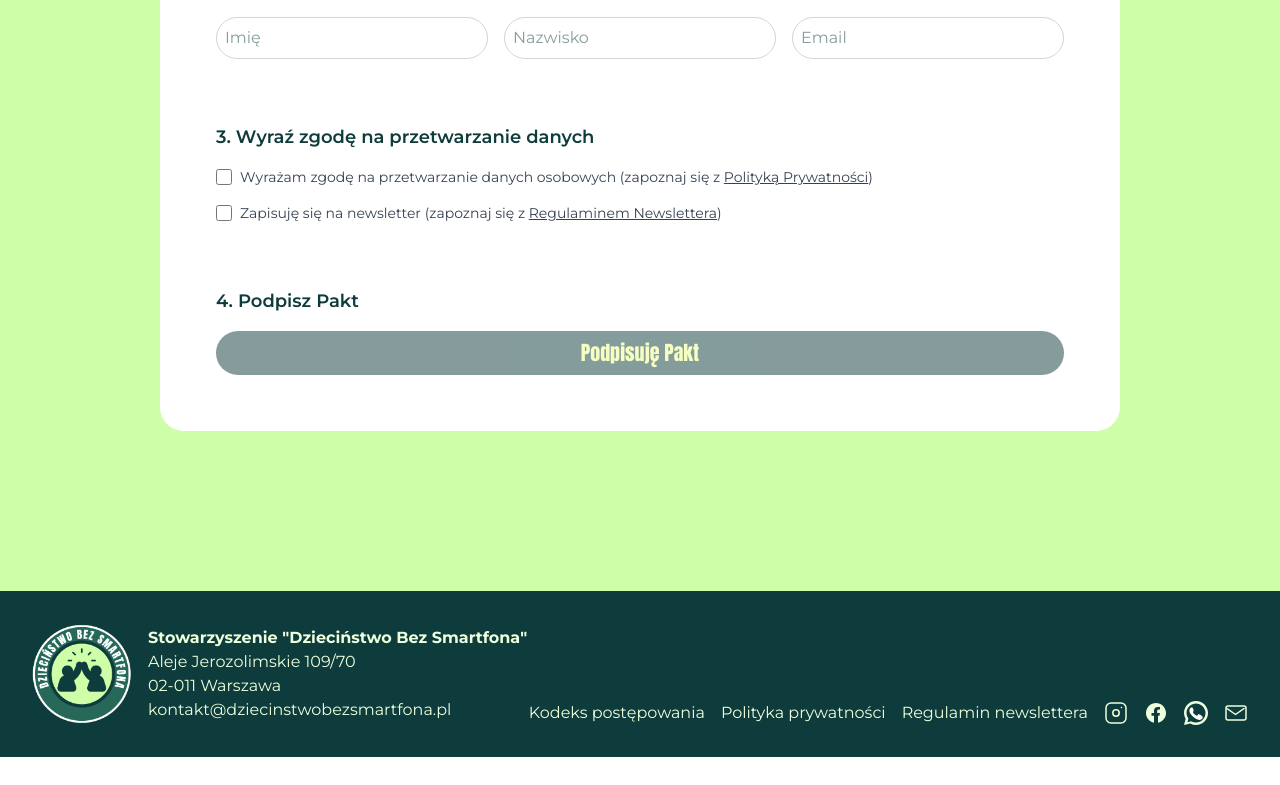
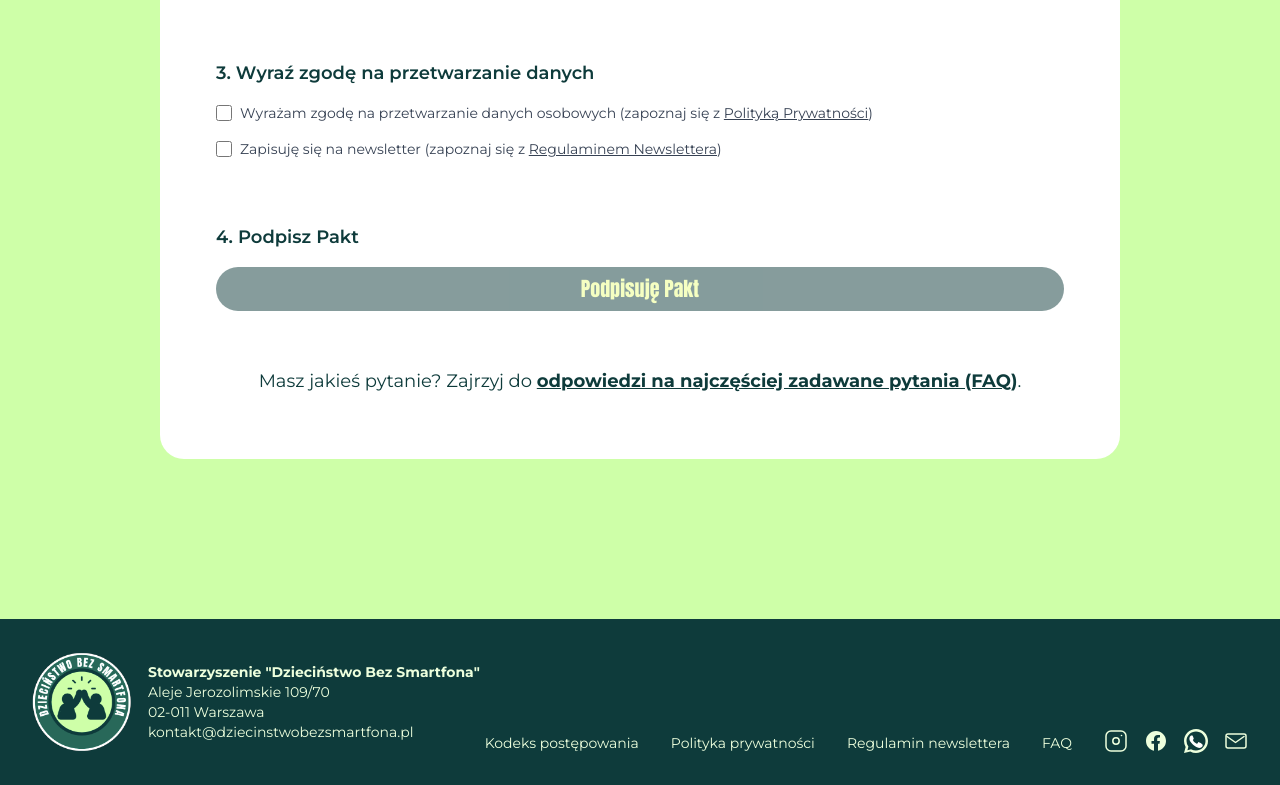
Before and after one commit to dziecinstwobezsmartfona/dbs-strona, a Next.js app: page /podpisz-pakt in a window 1280 px wide. Shown: the part 1322-2107 px from the top of the page. Before the commit the page ends 2079 px from the top, so only its background shows below. Built offline with nearby package versions, Linux system fonts and the light colour scheme; no server answers; a web font is replaced by a local one.

Commit message:
Dodano FAQ

```diff
--- a/app/podpisz-pakt/page.tsx
+++ b/app/podpisz-pakt/page.tsx
@@ -13,10 +13,11 @@ export default function PodpiszPakt() {
                 <p className="text-lg md:text-base xl:text-xl mb-8"><b>Podpisując ten Pakt, dołączasz do rosnącej społeczności rodziców, którzy decydują się poczekać z wręczeniem dziecku smartfona co najmniej do 14. roku życia, a dostępu do mediów społecznościowych do 16. roku życia.</b></p>
                 <p className="text-lg md:text-base xl:text-xl mb-8">Podpisanie Paktu nie jest jawne (nigdy nie udostępnimy publicznie żadnych Twoich danych bez Twojej zgody).</p>
                 <p className="text-lg md:text-base xl:text-xl mb-8">Dzięki podpisaniu Paktu będziemy mogli przedstawiać informacje na temat liczby rodziców, którzy podpisali Pakt w danej szkole, gminie, powiecie, aby ułatwić rodzicom myślącym podobnie odnalezienie się i dodawać im odwagi w podejmowaniu decyzji opóźnienia wręczenia smartfona swoim dzieciom. Im więcej z nas podpisze Pakt, tym większą będzie miał siłę w zmienianiu normy społecznej w naszej społeczności.</p>
-                <p className="text-lg md:text-base xl:text-xl mb-24"><b>Twój głos ma ogromną moc</b>⚡⚡⚡</p>
+                <p className="text-lg md:text-base xl:text-xl mb-8"><b>Twój głos ma ogromną moc</b>⚡⚡⚡</p>
             </header>
             <section className="flex flex-col bg-white rounded-3xl items-center justify-center w-3/4 mx-auto mb-40 p-8">
                 <PactForm />
+                <p className="text-sm md:text-lg my-8">Masz jakieś pytanie? Zajrzyj do <Link href="https://drive.google.com/file/d/1PrCJM6r59RLLpfud7lGpMLLuNJyuOl_t/view?usp=sharing"><b><u>odpowiedzi na najczęściej zadawane pytania (FAQ</u>)</b>.</Link></p>
             </section>
         </main>
     );
--- a/components/Footer.tsx
+++ b/components/Footer.tsx
@@ -5,24 +5,25 @@ export default function Footer() {
   return (
     <footer className="bg-(--foreground) text-(--background)">
       <div className="flex flex-col md:flex-row md:justify-between items-center md:items-end p-8">
-        <div className="flex flex-col md:flex-row md:items-center mb-4 md:mb-0">
+        <div className="flex flex-col md:flex-row items-center mb-4 md:mb-0">
           <Image
             src="/images/logo2.png"
             width={100}
             height={100}
             alt="Dzieciństwo Bez Smartfona Logo"
           />
-          <div className="md:ml-4 mt-4 md:mt-0">
+          <div className="md:ml-4 mt-4 md:mt-0 text-center md:text-left text-xs md:text-sm">
             <p><b>Stowarzyszenie "Dzieciństwo Bez Smartfona"</b></p>
             <p>Aleje Jerozolimskie 109/70</p>
             <p>02-011 Warszawa</p>
             <p>kontakt@dziecinstwobezsmartfona.pl</p>
           </div>
         </div>
-        <div className="flex flex-col md:flex-row items-center md:items-end">
-          <Link href="/kodeks-postepowania" className="text-(--background) hover:opacity-80 mb-4 md:mb-0 md:mr-4">Kodeks postępowania</Link>
-          <Link href="/polityka-prywatnosci" className="text-(--background) hover:opacity-80 mb-4 md:mb-0 md:mr-4">Polityka prywatności</Link>
-          <Link href="/regulamin-newslettera" className="text-(--background) hover:opacity-80 mb-4 md:mb-0 md:mr-4">Regulamin newslettera</Link>
+        <div className="flex flex-col md:flex-row items-center md:items-end text-xs md:text-sm">
+          <Link href="/kodeks-postepowania" className="text-(--background) hover:opacity-80 mt-8 mb-4 md:my-0 md:mr-8">Kodeks postępowania</Link>
+          <Link href="/polityka-prywatnosci" className="text-(--background) hover:opacity-80 mb-4 md:my-0 md:mr-8">Polityka prywatności</Link>
+          <Link href="/regulamin-newslettera" className="text-(--background) hover:opacity-80 mb-4 md:my-0 md:mr-8">Regulamin newslettera</Link>
+          <Link href="https://drive.google.com/file/d/1PrCJM6r59RLLpfud7lGpMLLuNJyuOl_t/view?usp=sharing" className="text-(--background) hover:opacity-80 mb-8 md:my-0 md:mr-8">FAQ</Link>
           <div className="flex space-x-4 items-center">
             <a
               href="https://www.instagram.com/dziecinstwobezsmartfona/"
--- a/components/PactForm.tsx
+++ b/components/PactForm.tsx
@@ -5,8 +5,6 @@ import { useRouter } from 'next/navigation';
 import { useForm, Controller } from 'react-hook-form';
 import { zodResolver } from '@hookform/resolvers/zod';
 import { z } from 'zod';
-import Link from 'next/link';
-
 
 
 // Define validation schema with Zod
```
